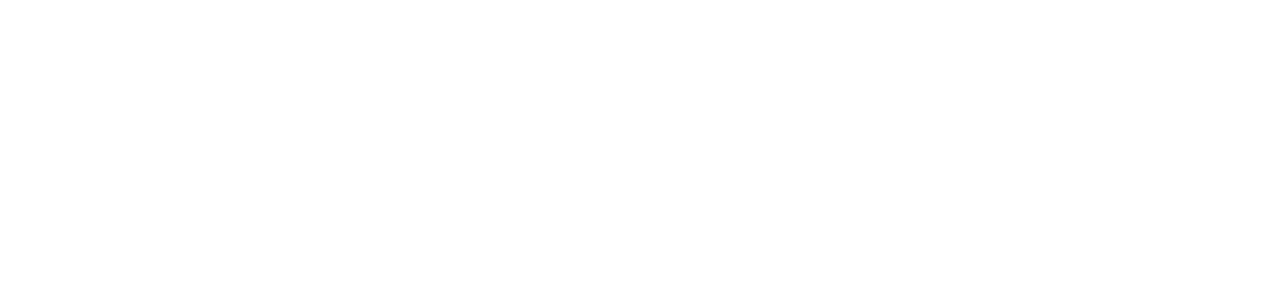
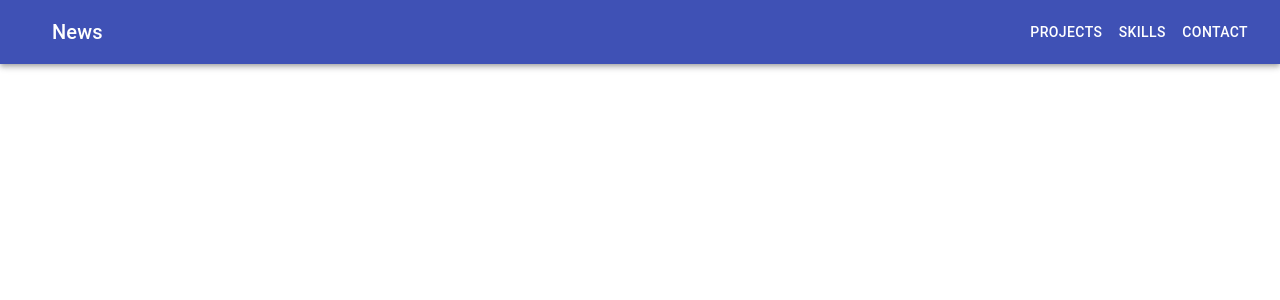
Before and after one commit to bHutchingson/react-portfolio, a React (Create React App) app: page / in a window 1280 px wide. Shown: the top 300 px of the page. Built offline with nearby package versions, Linux system fonts and the light colour scheme.

Commit message:
created basic navbar structure

```diff
--- a/package.json
+++ b/package.json
@@ -4,6 +4,7 @@
   "private": true,
   "dependencies": {
     "@material-ui/core": "^4.11.4",
+    "@material-ui/icons": "^4.11.2",
     "@testing-library/jest-dom": "^5.11.4",
     "@testing-library/react": "^11.1.0",
     "@testing-library/user-event": "^12.1.10",
--- a/src/App.js
+++ b/src/App.js
@@ -1,10 +1,12 @@
 import React from "react";
 import { BrowserRouter as Router, Route } from "react-router-dom";
+import "./style.css"
+import NavBar from "./components/navBar/NavBar";
 
 function App() {
   return (
     <Router>
-
+          <NavBar />
     </Router>
   );
 }
--- /dev/null
+++ b/src/components/navBar/NavBar.js
@@ -0,0 +1,60 @@
+import React from 'react'
+import { Link } from "react-router-dom";
+import { AppBar, Toolbar, Typography, IconButton, Button } from "@material-ui/core";
+import { makeStyles } from '@material-ui/core/styles';
+import MenuIcon from '@material-ui/icons/Menu';
+
+
+const useStyles = makeStyles((theme) => ({
+  root: {
+    flexGrow: 1,
+  },
+  menuButton: {
+    marginRight: theme.spacing(2),
+  },
+  title: {
+    flexGrow: 1,
+  },
+}));
+
+function NavBar() {
+  const classes = useStyles();
+
+  return (
+    <AppBar position="static">
+      <Toolbar>
+        <IconButton edge="start" className={classes.menuButton} color="inherit" aria-label="menu">
+        </IconButton>
+        <Typography variant="h6" className={classes.title}>
+          News
+        </Typography>
+        <Button color="inherit">
+          <Link
+              to="/discover"
+              className={window.location.pathname === "/projects" ? "nav-link active" : "nav-link"}
+            >
+              Projects
+          </Link>
+        </Button>
+        <Button color="inherit">
+          <Link
+              to="/discover"
+              className={window.location.pathname === "/skills" ? "nav-link active" : "nav-link"}
+            >
+              Skills
+          </Link>
+        </Button>
+        <Button color="inherit">
+          <Link
+              to="/discover"
+              className={window.location.pathname === "/contact" ? "nav-link active" : "nav-link"}
+            >
+              Contact
+          </Link>
+        </Button>
+      </Toolbar>
+    </AppBar>
+  )
+}
+
+export default NavBar
--- /dev/null
+++ b/src/style.css
@@ -0,0 +1,9 @@
+* {
+  margin: 0;
+  padding: 0;
+}
+
+a {
+  text-decoration: none;
+  color: white;
+}
```
Also changed, not shown: 1 other file (tests, documents, lock files or other folders).
